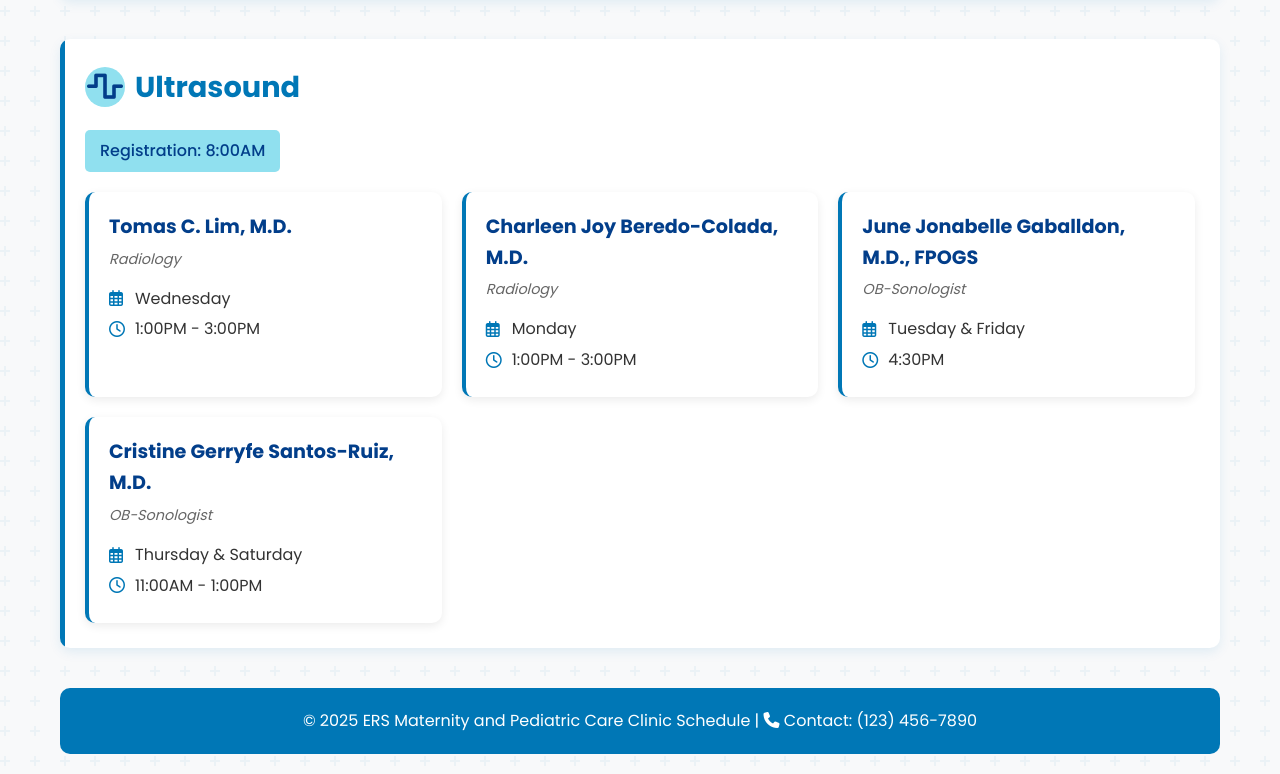
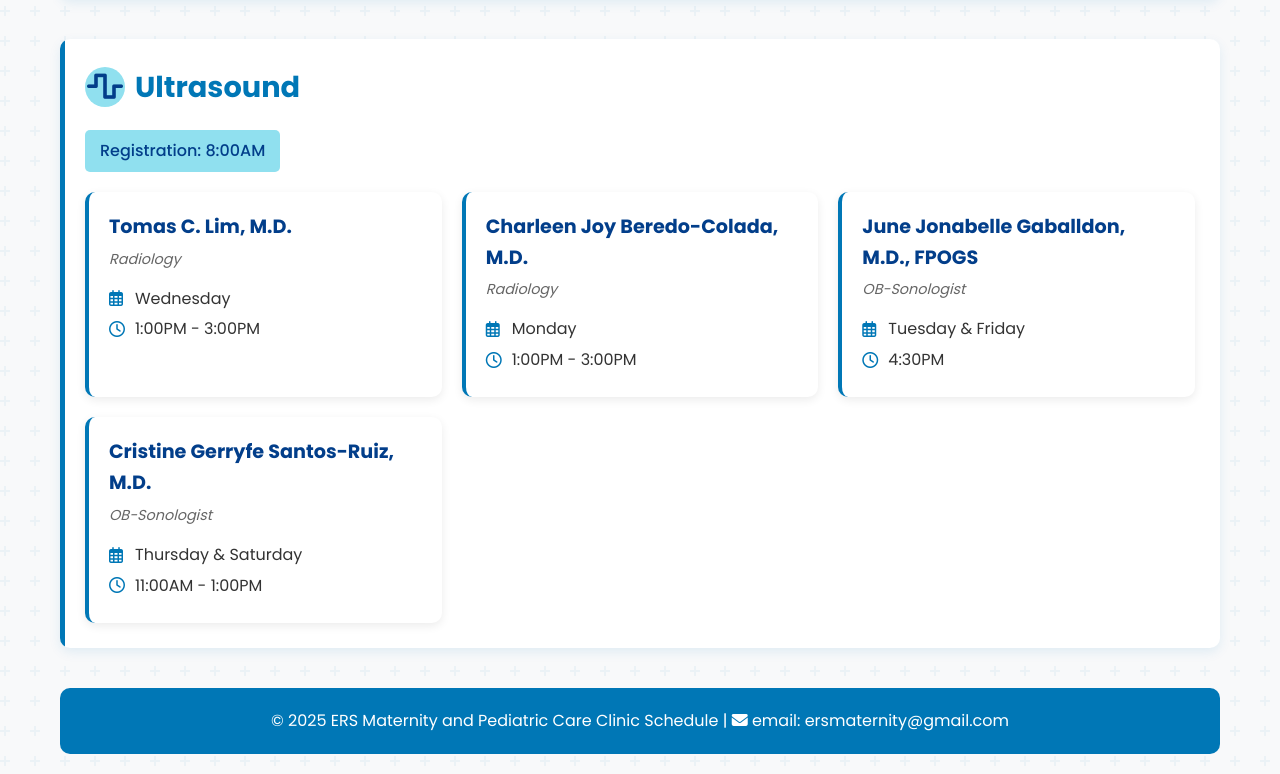
Before and after one commit to ANACONDAJUTS95/ERS-Schedule, a plain HTML site: page index.html in a window 1280 px wide. Shown: the part 3684-4458 px from the top of the page. Drawn offline with Linux system fonts and the light colour scheme.

Commit message:
detail changes with README updated

```diff
--- a/index.html
+++ b/index.html
@@ -347,7 +347,7 @@
         </div>
 
         <footer>
-            <p>© 2025 ERS Maternity and Pediatric Care Clinic Schedule | <i class="fas fa-phone"></i> Contact: (123) 456-7890</p>
+            <p>© 2025 ERS Maternity and Pediatric Care Clinic Schedule | <i class="fas fa-envelope"></i> email: ersmaternity@gmail.com</p>
         </footer>
     </div>
 
```
